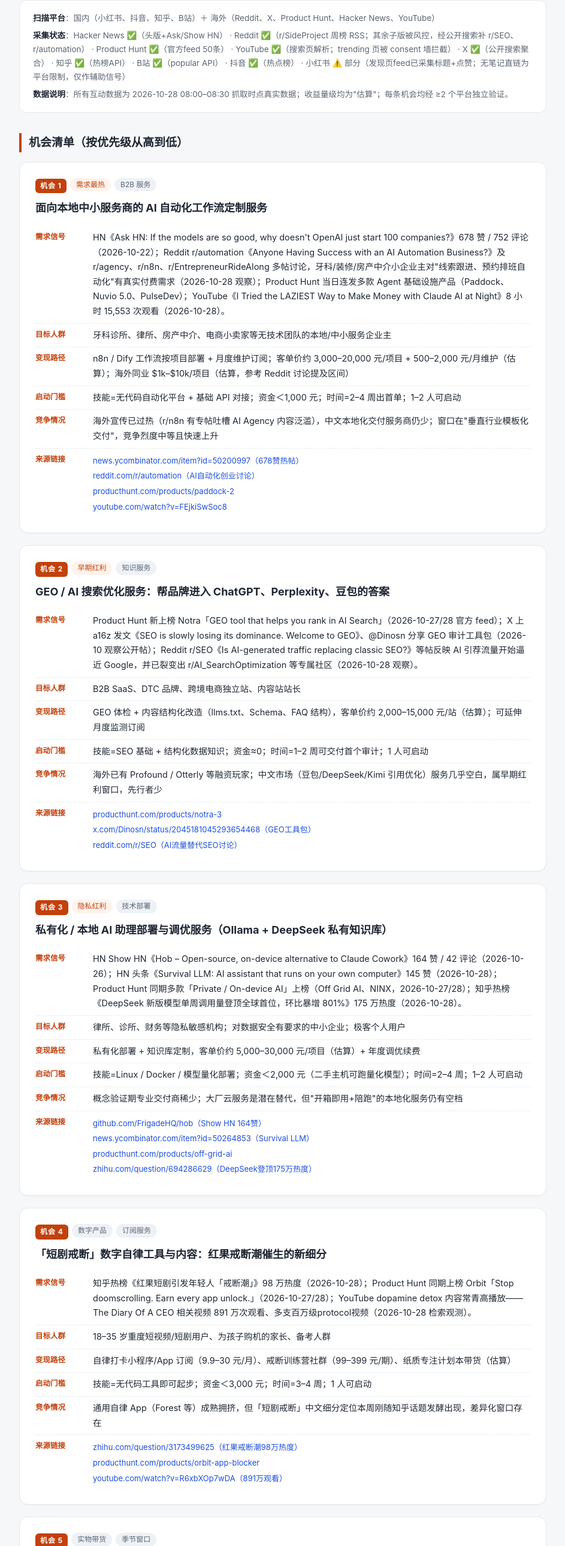
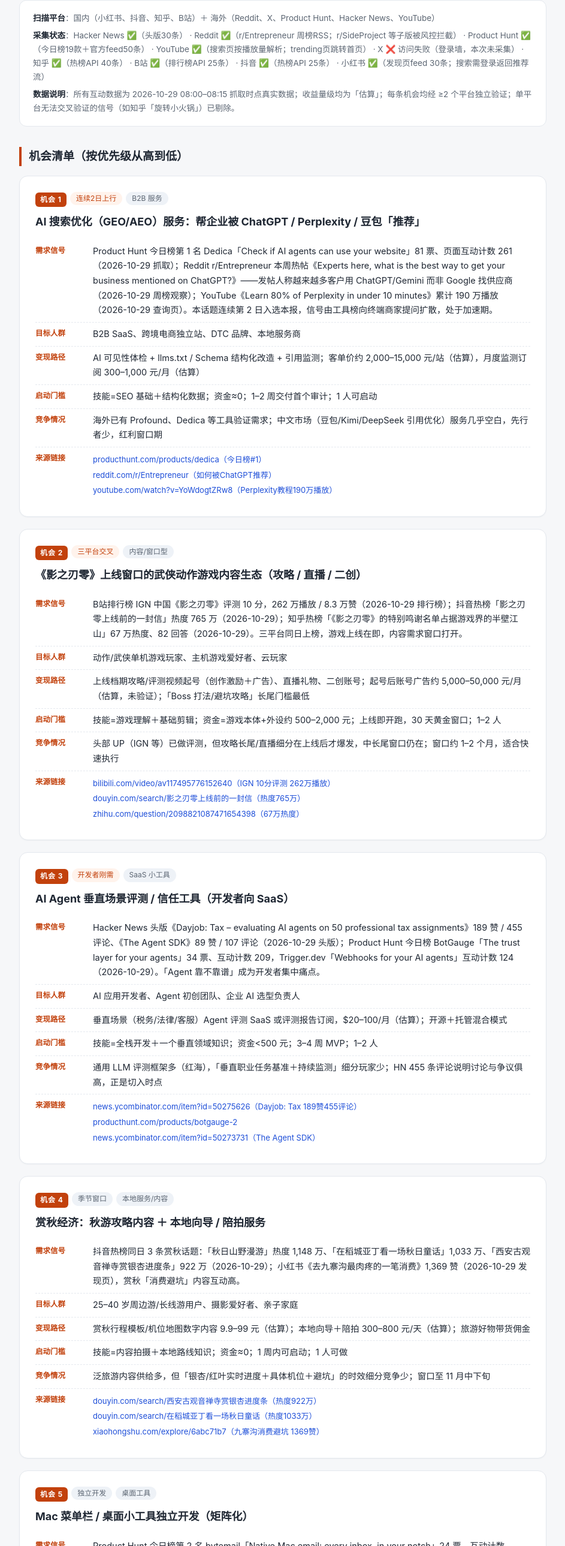
Before and after one commit to xiaofei68/business-scout-daily, a plain HTML site: page index.html in a window 1280 px wide. Shown: the part 202-2780 px from the top of the page at 60% size, without its empty margins (168-1111 px from the left). Drawn offline with Linux system fonts and the light colour scheme.

Commit message:
chore: update daily report 2026-10-29

```diff
--- a/index.html
+++ b/index.html
@@ -3,7 +3,7 @@
 <head>
 <meta charset="UTF-8">
 <meta name="viewport" content="width=device-width, initial-scale=1.0">
-<title>商机侦察日报 · 2026-10-28</title>
+<title>商机侦察日报 · 2026-10-29</title>
 <style>
   :root {
     --bg: #f6f7f9;
@@ -163,118 +163,94 @@
 
   <header class="hero">
     <h1>商机侦察日报</h1>
-    <div class="date">2026-10-28（北京时间）· 全网扫描 9 平台 · 7 条经交叉验证的机会</div>
+    <div class="date">2026-10-29（北京时间）· 全网扫描 9 平台 · 5 条经交叉验证的机会</div>
   </header>
 
   <div class="meta">
     <p><b>扫描平台</b>：国内（小红书、抖音、知乎、B站）＋ 海外（Reddit、X、Product Hunt、Hacker News、YouTube）</p>
-    <p><b>采集状态</b>：Hacker News ✅（头版+Ask/Show HN） · Reddit ✅（r/SideProject 周榜 RSS；其余子版被风控，经公开搜索补 r/SEO、r/automation） · Product Hunt ✅（官方feed 50条） · YouTube ✅（搜索页解析；trending 页被 consent 墙拦截） · X ✅（公开搜索聚合） · 知乎 ✅（热榜API） · B站 ✅（popular API） · 抖音 ✅（热点榜） · 小红书 ⚠️ 部分（发现页feed已采集标题+点赞；无笔记直链为平台限制，仅作辅助信号）</p>
-    <p><b>数据说明</b>：所有互动数据为 2026-10-28 08:00–08:30 抓取时点真实数据；收益量级均为"估算"；每条机会均经 ≥2 个平台独立验证。</p>
+    <p><b>采集状态</b>：Hacker News ✅（头版30条） · Reddit ✅（r/Entrepreneur 周榜RSS；r/SideProject 等子版被风控拦截） · Product Hunt ✅（今日榜19款＋官方feed50条） · YouTube ✅（搜索页按播放量解析；trending页跳转首页） · X ❌ 访问失败（登录墙，本次未采集） · 知乎 ✅（热榜API 40条） · B站 ✅（排行榜API 25条） · 抖音 ✅（热榜API 25条） · 小红书 ✅（发现页feed 30条；搜索需登录返回推荐流）</p>
+    <p><b>数据说明</b>：所有互动数据为 2026-10-29 08:00–08:15 抓取时点真实数据；收益量级均为「估算」；每条机会均经 ≥2 个平台独立验证；单平台无法交叉验证的信号（如知乎「旋转小火锅」）已剔除。</p>
   </div>
 
   <h2 class="section">机会清单（按优先级从高到低）</h2>
 
   <div class="op">
-    <span class="rank">机会 1</span><span class="tag hot">需求最热</span><span class="tag">B2B 服务</span>
-    <h3>面向本地中小服务商的 AI 自动化工作流定制服务</h3>
+    <span class="rank">机会 1</span><span class="tag hot">连续2日上行</span><span class="tag">B2B 服务</span>
+    <h3>AI 搜索优化（GEO/AEO）服务：帮企业被 ChatGPT / Perplexity / 豆包「推荐」</h3>
     <ul>
-      <li data-k="需求信号">HN《Ask HN: If the models are so good, why doesn't OpenAI just start 100 companies?》678 赞 / 752 评论（2026-10-22）；Reddit r/automation《Anyone Having Success with an AI Automation Business?》及 r/agency、r/n8n、r/EntrepreneurRideAlong 多帖讨论，牙科/装修/房产中介小企业主对"线索跟进、预约排班自动化"有真实付费需求（2026-10-28 观察）；Product Hunt 当日连发多款 Agent 基础设施产品（Paddock、Nuvio 5.0、PulseDev）；YouTube《I Tried the LAZIEST Way to Make Money with Claude AI at Night》8 小时 15,553 次观看（2026-10-28）。</li>
-      <li data-k="目标人群">牙科诊所、律所、房产中介、电商小卖家等无技术团队的本地/中小服务企业主</li>
-      <li data-k="变现路径">n8n / Dify 工作流按项目部署 + 月度维护订阅；客单价约 3,000–20,000 元/项目 + 500–2,000 元/月维护（估算）；海外同业 $1k–$10k/项目（估算，参考 Reddit 讨论提及区间）</li>
-      <li data-k="启动门槛">技能=无代码自动化平台 + 基础 API 对接；资金＜1,000 元；时间=2–4 周出首单；1–2 人可启动</li>
-      <li data-k="竞争情况">海外宣传已过热（r/n8n 有专帖吐槽 AI Agency 内容泛滥），中文本地化交付服务商仍少；窗口在"垂直行业模板化交付"，竞争烈度中等且快速上升</li>
-      <li data-k="来源链接"><a href="https://news.ycombinator.com/item?id=50200997" target="_blank" rel="noopener">news.ycombinator.com/item?id=50200997（678赞热帖）</a><br><a href="https://www.reddit.com/r/automation/comments/1iuwnuh/anyone_having_success_with_an_ai_automation" target="_blank" rel="noopener">reddit.com/r/automation（AI自动化创业讨论）</a><br><a href="https://www.producthunt.com/products/paddock-2" target="_blank" rel="noopener">producthunt.com/products/paddock-2</a><br><a href="https://www.youtube.com/watch?v=FEjkiSwSoc8" target="_blank" rel="noopener">youtube.com/watch?v=FEjkiSwSoc8</a></li>
+      <li data-k="需求信号">Product Hunt 今日榜第 1 名 Dedica「Check if AI agents can use your website」81 票、页面互动计数 261（2026-10-29 抓取）；Reddit r/Entrepreneur 本周热帖《Experts here, what is the best way to get your business mentioned on ChatGPT?》——发帖人称越来越多客户用 ChatGPT/Gemini 而非 Google 找供应商（2026-10-29 周榜观察）；YouTube《Learn 80% of Perplexity in under 10 minutes》累计 190 万播放（2026-10-29 查询页）。本话题连续第 2 日入选本报，信号由工具榜向终端商家提问扩散，处于加速期。</li>
+      <li data-k="目标人群">B2B SaaS、跨境电商独立站、DTC 品牌、本地服务商</li>
+      <li data-k="变现路径">AI 可见性体检 + llms.txt / Schema 结构化改造 + 引用监测；客单价约 2,000–15,000 元/站（估算），月度监测订阅 300–1,000 元/月（估算）</li>
+      <li data-k="启动门槛">技能=SEO 基础＋结构化数据；资金≈0；1–2 周交付首个审计；1 人可启动</li>
+      <li data-k="竞争情况">海外已有 Profound、Dedica 等工具验证需求；中文市场（豆包/Kimi/DeepSeek 引用优化）服务几乎空白，先行者少，红利窗口期</li>
+      <li data-k="来源链接"><a href="https://www.producthunt.com/products/dedica" target="_blank" rel="noopener">producthunt.com/products/dedica（今日榜#1）</a><br><a href="https://www.reddit.com/r/Entrepreneur/comments/1xhie99/experts_here_what_is_the_best_way_to_get_your/" target="_blank" rel="noopener">reddit.com/r/Entrepreneur（如何被ChatGPT推荐）</a><br><a href="https://www.youtube.com/watch?v=YoWdogtZRw8" target="_blank" rel="noopener">youtube.com/watch?v=YoWdogtZRw8（Perplexity教程190万播放）</a></li>
     </ul>
   </div>
 
   <div class="op">
-    <span class="rank">机会 2</span><span class="tag hot">早期红利</span><span class="tag">知识服务</span>
-    <h3>GEO / AI 搜索优化服务：帮品牌进入 ChatGPT、Perplexity、豆包的答案</h3>
+    <span class="rank">机会 2</span><span class="tag hot">三平台交叉</span><span class="tag">内容/窗口型</span>
+    <h3>《影之刃零》上线窗口的武侠动作游戏内容生态（攻略 / 直播 / 二创）</h3>
     <ul>
-      <li data-k="需求信号">Product Hunt 新上榜 Notra「GEO tool that helps you rank in AI Search」（2026-10-27/28 官方 feed）；X 上 a16z 发文《SEO is slowly losing its dominance. Welcome to GEO》、@Dinosn 分享 GEO 审计工具包（2026-10 观察公开帖）；Reddit r/SEO《Is AI-generated traffic replacing classic SEO?》等帖反映 AI 引荐流量开始逼近 Google，并已裂变出 r/AI_SearchOptimization 等专属社区（2026-10-28 观察）。</li>
-      <li data-k="目标人群">B2B SaaS、DTC 品牌、跨境电商独立站、内容站站长</li>
-      <li data-k="变现路径">GEO 体检 + 内容结构化改造（llms.txt、Schema、FAQ 结构），客单价约 2,000–15,000 元/站（估算）；可延伸月度监测订阅</li>
-      <li data-k="启动门槛">技能=SEO 基础 + 结构化数据知识；资金≈0；时间=1–2 周可交付首个审计；1 人可启动</li>
-      <li data-k="竞争情况">海外已有 Profound / Otterly 等融资玩家；中文市场（豆包/DeepSeek/Kimi 引用优化）服务几乎空白，属早期红利窗口，先行者少</li>
-      <li data-k="来源链接"><a href="https://www.producthunt.com/products/notra-3" target="_blank" rel="noopener">producthunt.com/products/notra-3</a><br><a href="https://x.com/Dinosn/status/2045181045293654468" target="_blank" rel="noopener">x.com/Dinosn/status/2045181045293654468（GEO工具包）</a><br><a href="https://www.reddit.com/r/SEO/comments/1kr1le1/is_aigenerated_traffic_replacing_classic_seo/" target="_blank" rel="noopener">reddit.com/r/SEO（AI流量替代SEO讨论）</a></li>
+      <li data-k="需求信号">B站排行榜 IGN 中国《影之刃零》评测 10 分，262 万播放 / 8.3 万赞（2026-10-29 排行榜）；抖音热榜「影之刃零上线前的一封信」热度 765 万（2026-10-29）；知乎热榜「《影之刃零》的特别鸣谢名单占据游戏界的半壁江山」67 万热度、82 回答（2026-10-29）。三平台同日上榜，游戏上线在即，内容需求窗口打开。</li>
+      <li data-k="目标人群">动作/武侠单机游戏玩家、主机游戏爱好者、云玩家</li>
+      <li data-k="变现路径">上线档期攻略/评测视频起号（创作激励＋广告）、直播礼物、二创账号；起号后账号广告约 5,000–50,000 元/月（估算，未验证）；「Boss 打法/避坑攻略」长尾门槛最低</li>
+      <li data-k="启动门槛">技能=游戏理解＋基础剪辑；资金=游戏本体+外设约 500–2,000 元；上线即开跑，30 天黄金窗口；1–2 人</li>
+      <li data-k="竞争情况">头部 UP（IGN 等）已做评测，但攻略长尾/直播细分在上线后才爆发，中长尾窗口仍在；窗口约 1–2 个月，适合快速执行</li>
+      <li data-k="来源链接"><a href="https://www.bilibili.com/video/av117495776152640" target="_blank" rel="noopener">bilibili.com/video/av117495776152640（IGN 10分评测 262万播放）</a><br><a href="https://www.douyin.com/search/影之刃零上线前的一封信" target="_blank" rel="noopener">douyin.com/search/影之刃零上线前的一封信（热度765万）</a><br><a href="https://www.zhihu.com/question/2098821087471654398" target="_blank" rel="noopener">zhihu.com/question/2098821087471654398（67万热度）</a></li>
     </ul>
   </div>
 
   <div class="op">
-    <span class="rank">机会 3</span><span class="tag hot">隐私红利</span><span class="tag">技术部署</span>
-    <h3>私有化 / 本地 AI 助理部署与调优服务（Ollama + DeepSeek 私有知识库）</h3>
+    <span class="rank">机会 3</span><span class="tag hot">开发者刚需</span><span class="tag">SaaS 小工具</span>
+    <h3>AI Agent 垂直场景评测 / 信任工具（开发者向 SaaS）</h3>
     <ul>
-      <li data-k="需求信号">HN Show HN《Hob – Open-source, on-device alternative to Claude Cowork》164 赞 / 42 评论（2026-10-26）；HN 头条《Survival LLM: AI assistant that runs on your own computer》145 赞（2026-10-28）；Product Hunt 同期多款「Private / On-device AI」上榜（Off Grid AI、NINX，2026-10-27/28）；知乎热榜《DeepSeek 新版模型单周调用量登顶全球首位，环比暴增 801%》175 万热度（2026-10-28）。</li>
-      <li data-k="目标人群">律所、诊所、财务等隐私敏感机构；对数据安全有要求的中小企业；极客个人用户</li>
-      <li data-k="变现路径">私有化部署 + 知识库定制，客单价约 5,000–30,000 元/项目（估算）+ 年度调优续费</li>
-      <li data-k="启动门槛">技能=Linux / Docker / 模型量化部署；资金＜2,000 元（二手主机可跑量化模型）；时间=2–4 周；1–2 人可启动</li>
-      <li data-k="竞争情况">概念验证期专业交付商稀少；大厂云服务是潜在替代，但"开箱即用+陪跑"的本地化服务仍有空档</li>
-      <li data-k="来源链接"><a href="https://github.com/FrigadeHQ/hob" target="_blank" rel="noopener">github.com/FrigadeHQ/hob（Show HN 164赞）</a><br><a href="https://news.ycombinator.com/item?id=50264853" target="_blank" rel="noopener">news.ycombinator.com/item?id=50264853（Survival LLM）</a><br><a href="https://www.producthunt.com/products/off-grid-ai" target="_blank" rel="noopener">producthunt.com/products/off-grid-ai</a><br><a href="https://www.zhihu.com/question/694286629" target="_blank" rel="noopener">zhihu.com/question/694286629（DeepSeek登顶175万热度）</a></li>
+      <li data-k="需求信号">Hacker News 头版《Dayjob: Tax – evaluating AI agents on 50 professional tax assignments》189 赞 / 455 评论、《The Agent SDK》89 赞 / 107 评论（2026-10-29 头版）；Product Hunt 今日榜 BotGauge「The trust layer for your agents」34 票、互动计数 209，Trigger.dev「Webhooks for your AI agents」互动计数 124（2026-10-29）。「Agent 靠不靠谱」成为开发者集中痛点。</li>
+      <li data-k="目标人群">AI 应用开发者、Agent 初创团队、企业 AI 选型负责人</li>
+      <li data-k="变现路径">垂直场景（税务/法律/客服）Agent 评测 SaaS 或评测报告订阅，$20–100/月（估算）；开源＋托管混合模式</li>
+      <li data-k="启动门槛">技能=全栈开发＋一个垂直领域知识；资金<500 元；3–4 周 MVP；1–2 人</li>
+      <li data-k="竞争情况">通用 LLM 评测框架多（红海），「垂直职业任务基准＋持续监测」细分玩家少；HN 455 条评论说明讨论与争议俱高，正是切入时点</li>
+      <li data-k="来源链接"><a href="https://news.ycombinator.com/item?id=50275626" target="_blank" rel="noopener">news.ycombinator.com/item?id=50275626（Dayjob: Tax 189赞455评论）</a><br><a href="https://www.producthunt.com/products/botgauge-2" target="_blank" rel="noopener">producthunt.com/products/botgauge-2</a><br><a href="https://news.ycombinator.com/item?id=50273731" target="_blank" rel="noopener">news.ycombinator.com/item?id=50273731（The Agent SDK）</a></li>
     </ul>
   </div>
 
   <div class="op">
-    <span class="rank">机会 4</span><span class="tag">数字产品</span><span class="tag">订阅服务</span>
-    <h3>「短剧戒断」数字自律工具与内容：红果戒断潮催生的新细分</h3>
+    <span class="rank">机会 4</span><span class="tag">季节窗口</span><span class="tag">本地服务/内容</span>
+    <h3>赏秋经济：秋游攻略内容 ＋ 本地向导 / 陪拍服务</h3>
     <ul>
-      <li data-k="需求信号">知乎热榜《红果短剧引发年轻人「戒断潮」》98 万热度（2026-10-28）；Product Hunt 同期上榜 Orbit「Stop doomscrolling. Earn every app unlock.」（2026-10-27/28）；YouTube dopamine detox 内容常青高播放——The Diary Of A CEO 相关视频 891 万次观看、多支百万级protocol视频（2026-10-28 检索观测）。</li>
-      <li data-k="目标人群">18–35 岁重度短视频/短剧用户、为孩子购机的家长、备考人群</li>
-      <li data-k="变现路径">自律打卡小程序/App 订阅（9.9–30 元/月）、戒断训练营社群（99–399 元/期）、纸质专注计划本带货（估算）</li>
-      <li data-k="启动门槛">技能=无代码工具即可起步；资金＜3,000 元；时间=3–4 周；1 人可启动</li>
-      <li data-k="竞争情况">通用自律 App（Forest 等）成熟拥挤，但「短剧戒断」中文细分定位本周刚随知乎话题发酵出现，差异化窗口存在</li>
-      <li data-k="来源链接"><a href="https://www.zhihu.com/question/3173499625" target="_blank" rel="noopener">zhihu.com/question/3173499625（红果戒断潮98万热度）</a><br><a href="https://www.producthunt.com/products/orbit-app-blocker" target="_blank" rel="noopener">producthunt.com/products/orbit-app-blocker</a><br><a href="https://www.youtube.com/watch?v=R6xbXOp7wDA" target="_blank" rel="noopener">youtube.com/watch?v=R6xbXOp7wDA（891万观看）</a></li>
+      <li data-k="需求信号">抖音热榜同日 3 条赏秋话题：「秋日山野漫游」热度 1,148 万、「在稻城亚丁看一场秋日童话」1,033 万、「西安古观音禅寺赏银杏进度条」922 万（2026-10-29）；小红书《去九寨沟最肉疼的一笔消费》1,369 赞（2026-10-29 发现页），赏秋「消费避坑」内容互动高。</li>
+      <li data-k="目标人群">25–40 岁周边游/长线游用户、摄影爱好者、亲子家庭</li>
+      <li data-k="变现路径">赏秋行程模板/机位地图数字内容 9.9–99 元（估算）；本地向导＋陪拍 300–800 元/天（估算）；旅游好物带货佣金</li>
+      <li data-k="启动门槛">技能=内容拍摄＋本地路线知识；资金≈0；1 周内可启动；1 人可做</li>
+      <li data-k="竞争情况">泛旅游内容供给多，但「银杏/红叶实时进度＋具体机位＋避坑」的时效细分竞争少；窗口至 11 月中下旬</li>
+      <li data-k="来源链接"><a href="https://www.douyin.com/search/西安古观音禅寺赏银杏进度条" target="_blank" rel="noopener">douyin.com/search/西安古观音禅寺赏银杏进度条（热度922万）</a><br><a href="https://www.douyin.com/search/在稻城亚丁看一场秋日童话" target="_blank" rel="noopener">douyin.com/search/在稻城亚丁看一场秋日童话（热度1033万）</a><br><a href="https://www.xiaohongshu.com/explore/6abc71b70000000002011683" target="_blank" rel="noopener">xiaohongshu.com/explore/6abc71b7（九寨沟消费避坑 1369赞）</a></li>
     </ul>
   </div>
 
   <div class="op">
-    <span class="rank">机会 5</span><span class="tag">实物带货</span><span class="tag">季节窗口</span>
-    <h3>新机季「iPhone Duo 新形态」数码配件带货（窗口收窄中）</h3>
+    <span class="rank">机会 5</span><span class="tag">独立开发</span><span class="tag">桌面工具</span>
+    <h3>Mac 菜单栏 / 桌面小工具独立开发（矩阵化）</h3>
     <ul>
-      <li data-k="需求信号">B站极客湾《旗舰手机芯片大横评》130.4 万播放 / 16.6 万点赞（2026-10-28 popular 榜）；知乎热榜同话题 116 万热度、《富士康员工回应 iPhone Duo 裂屏…》188 万热度（2026-10-28）；抖音热点榜《iPhone Duo 前置摄像拍照效果》879.2 万热度、《内存价格出现倒挂》796 万热度（2026-10-28）；小红书《iPhone18 系列价格爆料》1,248 赞（2026-10-28 采集）。四平台共振，折叠新形态带来全新配件适配需求（铰链保护、双面膜）。</li>
-      <li data-k="目标人群">苹果新机首批用户、数码爱好者</li>
-      <li data-k="变现路径">抖音/淘宝联盟带货新机壳膜与 Duo 专用配件，佣金 5–20%，客单价 30–200 元，靠爆款走量（估算）</li>
-      <li data-k="启动门槛">技能=选品+短视频剪辑；资金＜3,000 元（样品成本）；时间=1–2 周；1 人可启动</li>
-      <li data-k="竞争情况">3C 配件带货成熟红海、头部品牌已跟进（较昨日优先级下调）；但「裂屏争议」带动的保护类配件与双面配件长尾仍有缺口</li>
-      <li data-k="来源链接"><a href="https://www.bilibili.com/video/BV1kMxM6FECM" target="_blank" rel="noopener">bilibili.com/video/BV1kMxM6FECM（极客湾横评130万播放）</a><br><a href="https://www.douyin.com/hot/1436082" target="_blank" rel="noopener">douyin.com/hot/1436082（iPhoneDuo前置879万热度）</a><br><a href="https://www.zhihu.com/question/2979301314" target="_blank" rel="noopener">zhihu.com/question/2979301314（极客湾横评116万热度）</a></li>
-    </ul>
-  </div>
-
-  <div class="op">
-    <span class="rank">机会 6</span><span class="tag">实物带货</span><span class="tag">内容广告</span>
-    <h3>老字号联名 × 新中式内容带货：「老字号新顶流」热度破千万</h3>
-    <ul>
-      <li data-k="需求信号">抖音热点榜《「老字号新顶流」…》1,095.7 万热度（榜单第 4 位）、《广交会见证国货出海新变化》838 万热度（2026-10-28）；小红书发现页热门笔记《秋天挖到一件超有意思的新中式外套！》2,668 赞（2026-10-28 采集；小红书无笔记直链为平台限制，链接以抖音为准）。</li>
-      <li data-k="目标人群">18–30 岁国潮消费者、节庆伴手礼采购人群</li>
-      <li data-k="变现路径">抖音/小红书内容带货（老字号联名款、新中式服饰、配饰），佣金 10–25%，客单价 100–500 元（估算）</li>
-      <li data-k="启动门槛">技能=穿搭审美+拍摄剪辑；资金＜2,000 元（样品）；时间=1–2 周起号；1–2 人可启动</li>
-      <li data-k="竞争情况">新中式穿搭账号已有存量，但「老字号联名选品」差异化空间大、品牌方正主动找达人；竞争烈度中等</li>
-      <li data-k="来源链接"><a href="https://www.douyin.com/hot/1436075" target="_blank" rel="noopener">douyin.com/hot/1436075（老字号新顶流1095.7万热度）</a><br><a href="https://www.douyin.com/hot/1436086" target="_blank" rel="noopener">douyin.com/hot/1436086（广交会国货出海838万热度）</a></li>
-    </ul>
-  </div>
-
-  <div class="op">
-    <span class="rank">机会 7</span><span class="tag">知识服务</span><span class="tag">须合规挂靠</span>
-    <h3>裁员潮下的「劳动权益 + 职业转型」知识服务</h3>
-    <ul>
-      <li data-k="需求信号">知乎热榜《微软向约 60000 名员工开放自愿离职方案…》292 万热度、《领导叫我走人不用来上班了，我录音了…算违法辞退吗？》111 万热度（2026-10-28）；抖音热点榜《老干妈 HR 回应 AI 裁员传闻》771.7 万热度、《2027 年国考 345 万人过审》767.7 万热度（2026-10-28）。两大平台同期多条职场焦虑话题。</li>
-      <li data-k="目标人群">大厂被裁/担心被裁员工、应届生、35+ 转型人群</li>
-      <li data-k="变现路径">离职证据整理与仲裁流程咨询（与持牌律师合作分成）、简历/面试 1v1 辅导、求职社群；客单价 99–999 元（估算）</li>
-      <li data-k="启动门槛">技能=劳动法常识+HR/招聘经验；资金≈0；时间=1–2 周；1 人可启动</li>
-      <li data-k="竞争情况">律师与 HR 博主已有存量，需求盘子大、随裁员新闻周期性放量；法律咨询须合规挂靠持牌机构，不得无资质执业</li>
-      <li data-k="来源链接"><a href="https://www.zhihu.com/question/672981687" target="_blank" rel="noopener">zhihu.com/question/672981687（微软离职方案292万热度）</a><br><a href="https://www.douyin.com/hot/1436066" target="_blank" rel="noopener">douyin.com/hot/1436066（老干妈AI裁员771.7万热度）</a></li>
+      <li data-k="需求信号">Product Hunt 今日榜第 2 名 bytemail「Native Mac email: every inbox, in your notch」24 票、互动计数 238；同榜 AirPosture（Mac 菜单栏姿态提醒）互动计数 78（2026-10-29）——同日两款菜单栏小工具上榜；Hacker News 头版《Ghostty 1.4》1,290 赞 / 410 评论（2026-10-29），桌面工具讨论热度极高。</li>
+      <li data-k="目标人群">Mac 重度用户、效率工具爱好者、开发者</li>
+      <li data-k="变现路径">买断制 $9–29/份 或轻订阅（估算）；1 人多款小工具的矩阵模式在海外已被验证</li>
+      <li data-k="启动门槛">技能=Swift/macOS 开发；资金<500 元（开发者账号）；首款 3–4 周；1 人</li>
+      <li data-k="竞争情况">Mac 工具市场成熟、单品竞争激烈，但新交互切口（notch/菜单栏/AI 集成）持续出新上榜位；需差异化，不适合纯模仿</li>
+      <li data-k="来源链接"><a href="https://www.producthunt.com/products/bytemail" target="_blank" rel="noopener">producthunt.com/products/bytemail（今日榜#2）</a><br><a href="https://www.producthunt.com/products/airposture-2" target="_blank" rel="noopener">producthunt.com/products/airposture-2</a><br><a href="https://news.ycombinator.com/item?id=50261998" target="_blank" rel="noopener">news.ycombinator.com/item?id=50261998（Ghostty 1.4）</a></li>
     </ul>
   </div>
 
   <h2 class="section">Top 3 推荐及理由</h2>
   <ol class="top3">
-    <li><b>AI 自动化工作流定制服务</b>交叉验证最充分（HN 678 赞热帖 + Reddit 多子版真实需求 + PH 产品潮 + YouTube 内容消费速度），需求方是小企业主而非消费者，付费意愿明确；1–2 人、近零成本、2–4 周可出首单，完全满足低成本快启动标尺。</li>
-    <li><b>GEO / AI 搜索优化服务</b>时间窗口最早期：海外工具刚上 Product Hunt、资本（a16z）刚开始造势，中文市场服务近乎空白；对已懂 SEO 的人几乎是零成本转型，先发者可占位「被 AI 引用」这一新流量入口。</li>
-    <li><b>私有化 / 本地 AI 助理部署</b>踩中「隐私焦虑 + DeepSeek 生态爆发」双重红利（知乎 175 万热度 + HN/PH 同期多款本地 AI 产品），客单价高（估算 5 千–3 万/项目）、竞争者少，适合有 Linux 功底的 1–2 人小团队。</li>
+    <li><b>AI 搜索优化（GEO/AEO）服务</b>双平台强信号（PH 今日榜#1 + Reddit 商家主动求购式提问），连续 2 日入选且证据加速；中文市场几乎空白，B 端付费意愿明确，1 人、零成本、1–2 周交付首单，「需求确定性 × 启动可行性」最高。</li>
+    <li><b>《影之刃零》内容窗口</b>三平台同日交叉验证（B站 262 万播放评测＋抖音 765 万热度＋知乎 67 万热度），上线节点明确；启动成本≈一台设备，适合有游戏/剪辑能力的人 30 天内抢跑，窗口短但确定性高。</li>
+    <li><b>AI Agent 垂直评测工具</b>HN 455 条评论的高争议热帖＋PH 同主题两款上榜产品，「Agent 可信度」是当下开发者集中痛点；垂直细分竞争者少，适合有全栈能力的 1–2 人做订阅制 SaaS。</li>
   </ol>
 
-  <div class="risk">本报告仅为公开信息挖掘整理，不构成任何投资建议，请你自行核验真实性、风险以及合规性。</div>
+  <div class="risk">
+    <b>风险提示</b>：本报告仅为公开信息挖掘整理，不构成任何投资建议，请你自行核验真实性、风险以及合规性。
+  </div>
 
-  <footer class="foot">商机雷达 · 自动化侦察流水线 · 数据采集于 2026-10-28 08:00–08:30 (Asia/Shanghai)</footer>
+  <footer class="foot">商机侦察日报 · 每日全网扫描 · 2026-10-29</footer>
 </div>
 </body>
 </html>
```
